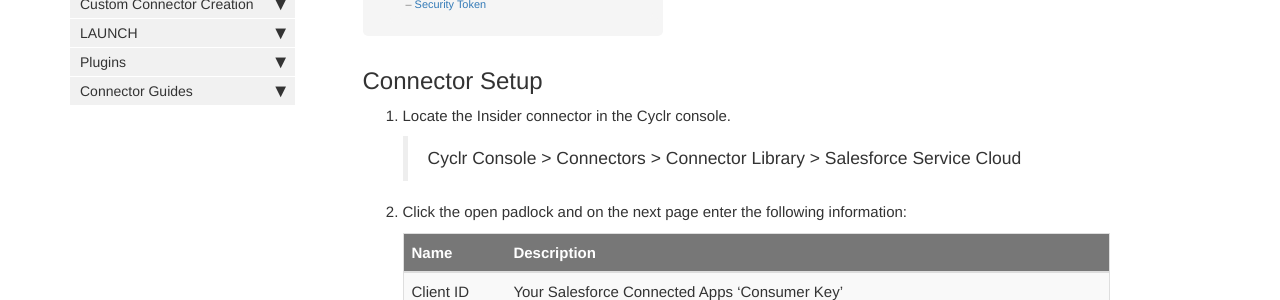
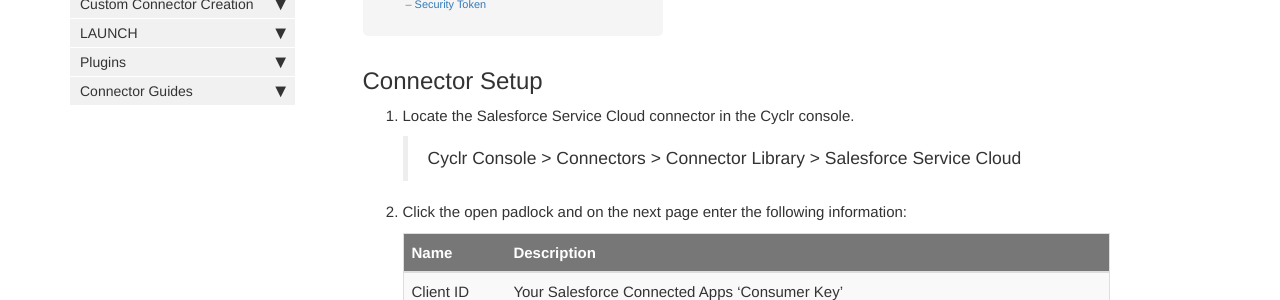
Before and after one commit to sneakysneak/docs, a Jekyll site: the page built from pages/connector-authentication/salesforce_service_cloud_docs.md, in a window 1280 px wide and 1347 px high. Shown: the part 255-555 px from the top of the window. Built offline with Jekyll 4.4.1, drawn with Linux system fonts in a browser that asks for light colours; nearby versions of some CDN libraries; comment, search, counter and statistics services are not loaded.

Commit message:
Fixed typo

```diff
--- a/pages/connector-authentication/salesforce_service_cloud_docs.md
+++ b/pages/connector-authentication/salesforce_service_cloud_docs.md
@@ -7,7 +7,7 @@ tags: [connector]
 
 ## Connector Setup
 
-1. Locate the Insider connector in the Cyclr console.
+1. Locate the Salesforce Service Cloud connector in the Cyclr console.
 
    > Cyclr Console > Connectors > Connector Library > Salesforce Service Cloud
 
```
